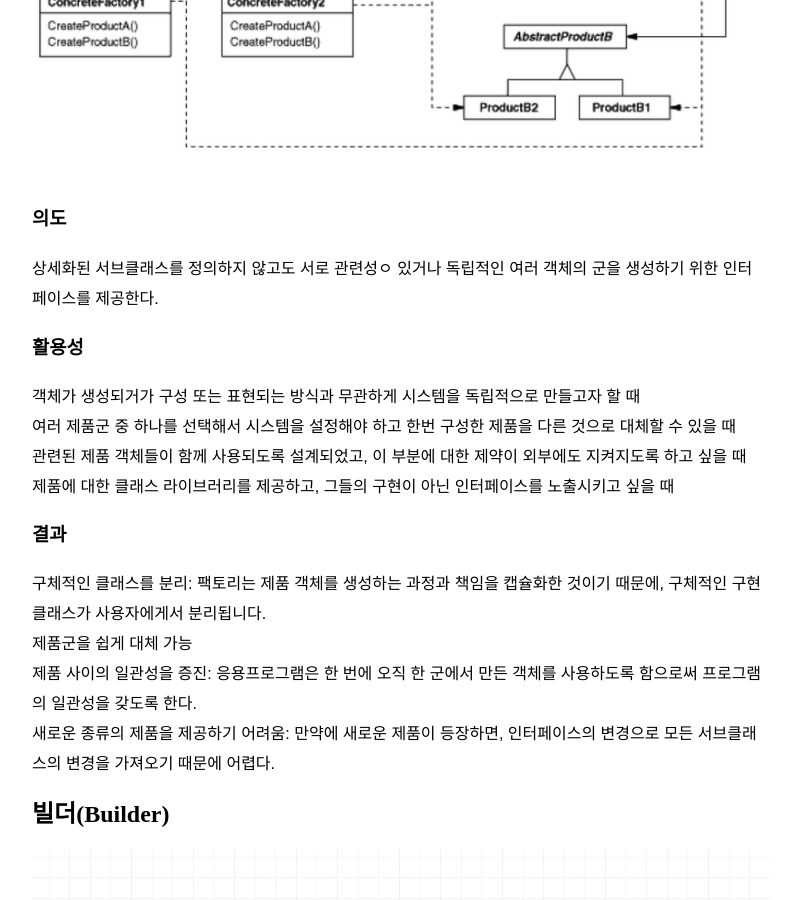
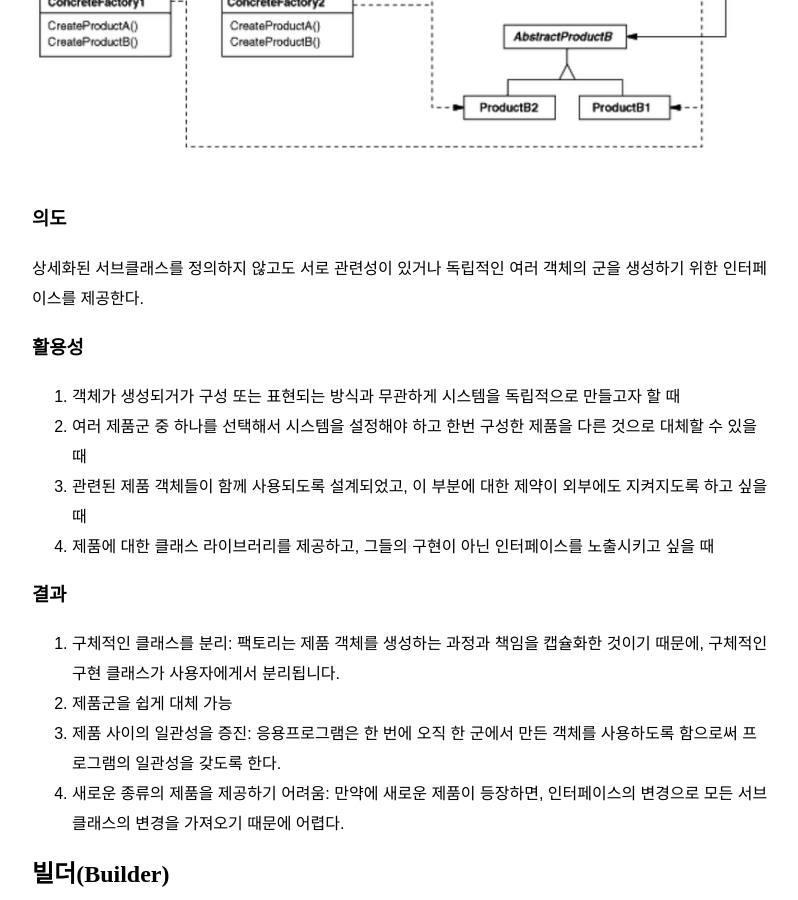
Before and after one commit to Aeee90/Aeee90.github.io, a Jekyll site: the page built from _posts/GOF/2021-06-29-GOF-2.md, in a window 1280 px wide and 900 px high, scrolled down 840 px. Shown: the whole window, without its empty margins (239-1037 px from the left). Built offline with Jekyll 4.4.1, drawn with Linux system fonts in a browser that asks for light colours; nearby versions of some CDN libraries; some web fonts are replaced; some of the changed lines change nothing that is shown; some of the changed text lies outside the part shown.

Commit message:
fixed typo

```diff
--- a/_posts/GOF/2021-06-29-GOF-2.md
+++ b/_posts/GOF/2021-06-29-GOF-2.md
@@ -11,30 +11,29 @@ image: /assets/images/GOF.jpg
 # 생성 패턴
 생성 패턴은 객체의 생성 or 합성하는 방법이나 객체이 표현 방법과 시스템을 분리해줍니다. 생성패턴은
 시스템이 어떤 클래스를 사용하는지에 대한 정보를 캡슐화 합니다. 또한 생성 패턴은 이들 인스턴스들이 어떻게
-생성되고, 어떻게 합성되는지에 대한 부분을 완전히 가려줍니다. 결론적으로, *생성 패턴을 이용하면 무엇이
-생성되고, 누가 이것을 생성하며, 어떻게 생성되는지, 언제 생성할 것인지 결정하는데 유연성을 확보합니다.*
+생성되고, 어떻게 합성되는지에 대한 부분을 완전히 가려줍니다. 결론적으로, **생성 패턴을 이용하면 무엇이
+생성되고, 누가 이것을 생성하며, 어떻게 생성되는지, 언제 생성할 것인지 결정하는데 유연성을 확보합니다.**
 
 ## 추상 팩토리(Abstract Factory)
 
 <img style="width:100%" src="/assets/images/pattern/abstract_factory.png">
 
 ### 의도
-상세화된 서브클래스를 정의하지 않고도 서로 관련성ㅇ 있거나 독립적인 여러 객체의 군을 생성하기 위한 인터
-페이스를 제공한다.
+상세화된 서브클래스를 정의하지 않고도 서로 관련성이 있거나 독립적인 여러 객체의 군을 생성하기 위한 인터페이스를 제공한다.
 
 ### 활용성
-- 객체가 생성되거가 구성 또는 표현되는 방식과 무관하게 시스템을 독립적으로 만들고자 할 때
-- 여러 제품군 중 하나를 선택해서 시스템을 설정해야 하고 한번 구성한 제품을 다른 것으로 대체할 수 있을 때
-- 관련된 제품 객체들이 함께 사용되도록 설계되었고, 이 부분에 대한 제약이 외부에도 지켜지도록 하고 싶을 때
-- 제품에 대한 클래스 라이브러리를 제공하고, 그들의 구현이 아닌 인터페이스를 노출시키고 싶을 때
+1. 객체가 생성되거가 구성 또는 표현되는 방식과 무관하게 시스템을 독립적으로 만들고자 할 때
+2. 여러 제품군 중 하나를 선택해서 시스템을 설정해야 하고 한번 구성한 제품을 다른 것으로 대체할 수 있을 때
+3. 관련된 제품 객체들이 함께 사용되도록 설계되었고, 이 부분에 대한 제약이 외부에도 지켜지도록 하고 싶을 때
+4. 제품에 대한 클래스 라이브러리를 제공하고, 그들의 구현이 아닌 인터페이스를 노출시키고 싶을 때
 
 ### 결과
-- 구체적인 클래스를 분리: 팩토리는 제품 객체를 생성하는 과정과 책임을 캡슐화한 것이기 때문에,
+1. 구체적인 클래스를 분리: 팩토리는 제품 객체를 생성하는 과정과 책임을 캡슐화한 것이기 때문에,
 구체적인 구현 클래스가 사용자에게서 분리됩니다.
-- 제품군을 쉽게 대체 가능
-- 제품 사이의 일관성을 증진: 응용프로그램은 한 번에 오직 한 군에서 만든 객체를 사용하도록 함으로써
+2. 제품군을 쉽게 대체 가능
+3. 제품 사이의 일관성을 증진: 응용프로그램은 한 번에 오직 한 군에서 만든 객체를 사용하도록 함으로써
 프로그램의 일관성을 갖도록 한다.
-- 새로운 종류의 제품을 제공하기 어려움: 만약에 새로운 제품이 등장하면, 인터페이스의 변경으로 모든
+4. 새로운 종류의 제품을 제공하기 어려움: 만약에 새로운 제품이 등장하면, 인터페이스의 변경으로 모든
 서브클래스의 변경을 가져오기 때문에 어렵다.
 
 
@@ -47,52 +46,52 @@ image: /assets/images/GOF.jpg
 이를 생성할 수 잇는 동일한 절차를 제공할 수 있도록 한다.
 
 ### 활용성
-- 복합 객체의 생성 알고리즘이 이를 합성하는 요소 객체들이 무엇인지 이들의 조립 방법에 독립적일 때
-- 합성할 객체들의 표현이 서로 다르더라도 생성 절차에서 이를 지원해야 할 때
+1. 복합 객체의 생성 알고리즘이 이를 합성하는 요소 객체들이 무엇인지 이들의 조립 방법에 독립적일 때
+2. 합성할 객체들의 표현이 서로 다르더라도 생성 절차에서 이를 지원해야 할 때
 
 ### 결과
-- 제품에 대한 내부 표현을 다양하게 변화: 추상 인터페이스를 제공하여, 구현체마다 다양하게 객체 생성에
+1. 제품에 대한 내부 표현을 다양하게 변화: 추상 인터페이스를 제공하여, 구현체마다 다양하게 객체 생성에
 필요한 로직을 다양하게 표현할 수 있다.
-- 생성과 표현에 필요한 코드를 분리: 복합 객체의 내부 표현 방법을 별도의 모듈로 정의할 수 있다.
-- 복합 객체를 생성하는 절차를 좀더 세밀하게 가능: 디렉터의 통제 아래 하니씩 내부 구성요소들을 만들어
+2. 생성과 표현에 필요한 코드를 분리: 복합 객체의 내부 표현 방법을 별도의 모듈로 정의할 수 있다.
+3. 복합 객체를 생성하는 절차를 좀더 세밀하게 가능: 디렉터의 통제 아래 하니씩 내부 구성요소들을 만들어
 나간다. 그래서 빌더 클래스의 메서드를 통해 세빌한 절처를 확인할 수 있다.
 
 
 ## 팩토리 메서드(Factory Method)
 
-<img style="width:100%" src="/assets/images/pattern/factory_method.png.png">
+<img style="width:100%" src="/assets/images/pattern/factory_method.png">
 
 ### 의도
 객체를 생성하기 위해 인터페이스를 정의하지만, 어떤 클래스의 인트턴스를 생성할지에 대한 결정은 서브클래스가
 내리도록 합니다.
 
 ### 활용
-- 어떤 클래스가 자신이 생성해야 하는 객체의 클래스를 예측 할 수 없을 때
-- 생성할 객체를 기술하는 책임을 자신의 서브클래스가 지정했으면 할 때
-- 객체 생성의 책임을 몇 개의 보조 서브클래스 가운데 하나에게 위임하고, 어떤 서브클래스가 위인자인지에
+1. 어떤 클래스가 자신이 생성해야 하는 객체의 클래스를 예측 할 수 없을 때
+2. 생성할 객체를 기술하는 책임을 자신의 서브클래스가 지정했으면 할 때
+3. 객체 생성의 책임을 몇 개의 보조 서브클래스 가운데 하나에게 위임하고, 어떤 서브클래스가 위인자인지에
 대한 정보를 국소화시키고 싶을 때
 
 ### 결과
-- 서브클래스에 대한 훅 메서드를 제공: 객체를 생성하는 것이 객체를 직접 생성하는 것보다 훨씬 응용성이
+1. 서브클래스에 대한 훅 메서드를 제공: 객체를 생성하는 것이 객체를 직접 생성하는 것보다 훨씬 응용성이
 높아진다
-- 병렬적인 클래스 개통을 연결하는 역할을 담당
+2. 병렬적인 클래스 개통을 연결하는 역할을 담당
 
 ## 원형(Prototype)
 
-<img style="width:100%" src="/assets/images/pattern/prototype.png.png">
+<img style="width:100%" src="/assets/images/pattern/prototype.png">
 
 ### 의도
 원형이 되는 인스턴스를 사용하여 생성할 객체의 종류를 명시하고, 이렇게 만든 견본을 복사해서 새로운
 객체를 생성합니다.
 
 ### 활용
-- 인스턴스화할 클래스를 런타임에 지정할 때
-- 제품 클래스 계통과 병렬적으로 만드는 팩토리 클래스를 피하고 싶을 때
-- 클래스의 인스턴스들이 서로 다른 상태 조합 중에 어느 하나일 때
+1. 인스턴스화할 클래스를 런타임에 지정할 때
+2. 제품 클래스 계통과 병렬적으로 만드는 팩토리 클래스를 피하고 싶을 때
+3. 클래스의 인스턴스들이 서로 다른 상태 조합 중에 어느 하나일 때
 
 ### 결과
-- 런타임에 새로운 제품을 추가하고 삭제
-- 값들을 다양화함으로써 새로운 객체를 명세
-- 구조를 다양화함으로써 새로운 객체를 명세
-- 서브클래스의 수를 줄임
-- 동적으로 클래스에 따라 응용프로그램을 설정
+1. 런타임에 새로운 제품을 추가하고 삭제
+2. 값들을 다양화함으로써 새로운 객체를 명세
+3. 구조를 다양화함으로써 새로운 객체를 명세
+4. 서브클래스의 수를 줄임
+5 동적으로 클래스에 따라 응용프로그램을 설정
```
